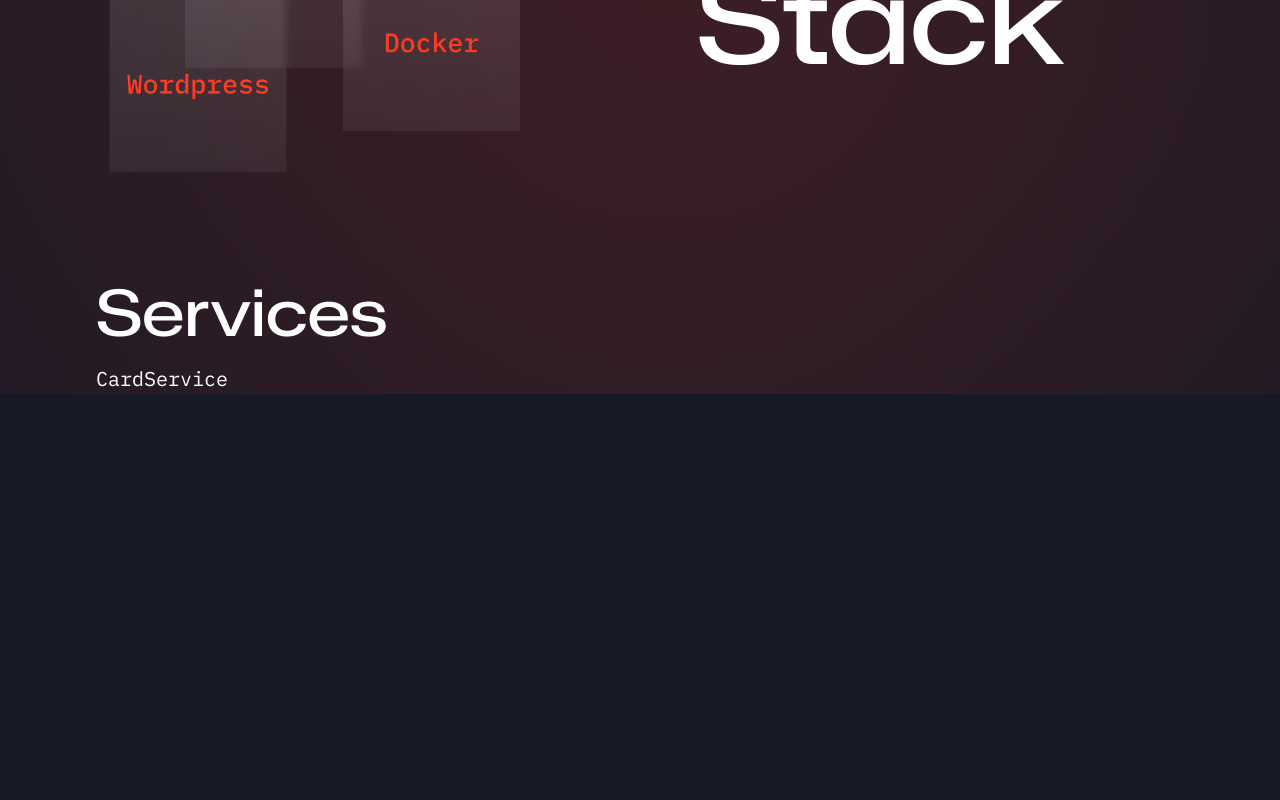
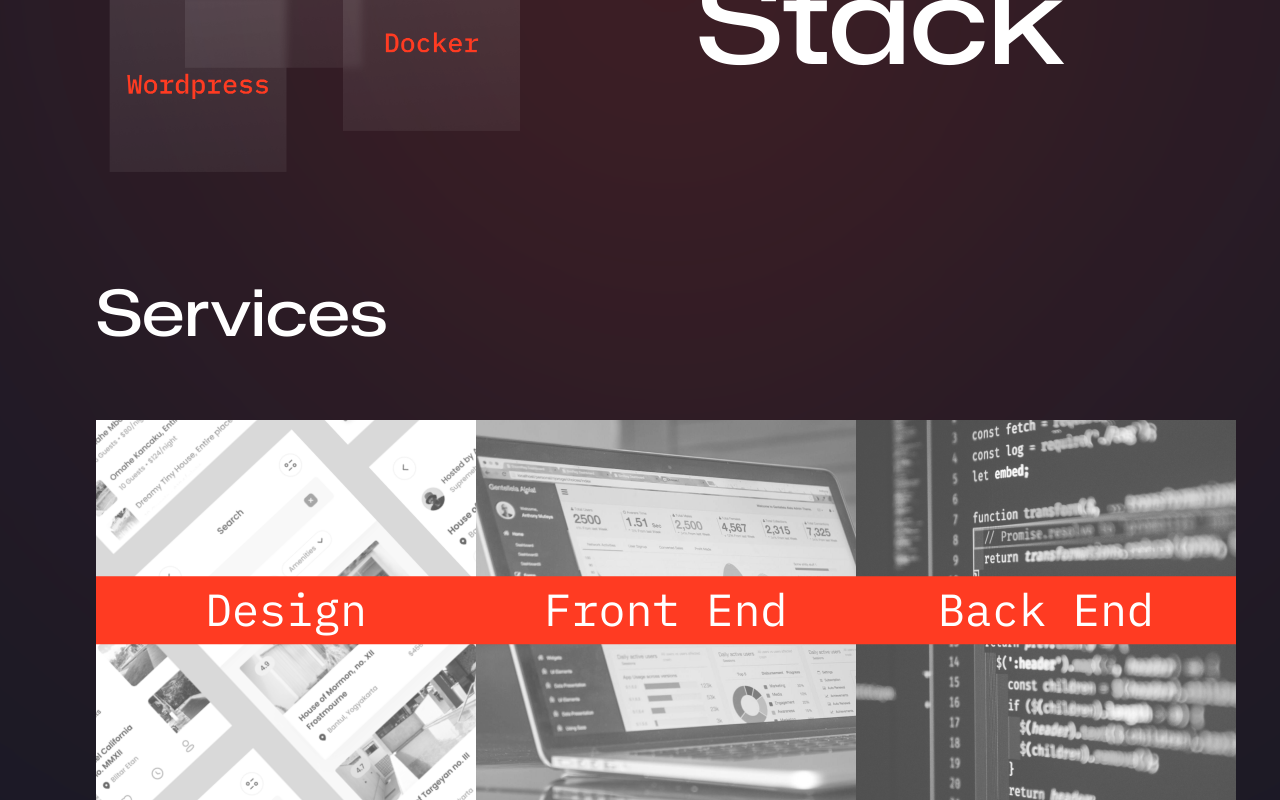
Before and after one commit to davadaviar/digiskuy, a React (Vite) app: page / in a window 1280 px wide. Shown: the part 1983-2783 px from the top of the page. Before the commit the page ends 2377 px from the top, so only its background shows below. Built offline with nearby package versions, Linux system fonts and the light colour scheme.

Commit message:
Finish services

```diff
--- a/src/components/CardService.jsx
+++ b/src/components/CardService.jsx
@@ -1,9 +1,14 @@
 import React from 'react'
+import OurServices from '../sections/OurServices'
+import { services } from '../constants'
 
-const CardService = () => {
+const CardService = ({ img, title, altText }) => {
   return (
-    <div className=''>
-      CardService
+    <div className='w-[380px] h-[380px]'>
+      <div className='hover-box relative hover:cursor-pointer hover:scale-110 hover:opacity-70 transition-all ease-in-out'>
+        <h2 className='text-[45px] absolute z-10 top-1/2 left-1/2 -translate-x-1/2 -translate-y-1/2 bg-primary w-full text-center'>{title}</h2>
+        <img className='relative' src={img} alt={altText} />
+      </div>
     </div>
   )
 }
--- a/src/constants/index.js
+++ b/src/constants/index.js
@@ -26,14 +26,17 @@ export const services = [
     {
         title: 'Design',
         img: `${design}`,
+        altText: 'Design'
     },
     {
         title: 'Front End',
         img: `${frontEnd}`,
+        altText: 'Front End'
     },
     {
         title: 'Back End',
         img: `${backEnd}`,
+        altText: 'Back End'
     }
 ];
 
--- a/src/sections/OurServices.jsx
+++ b/src/sections/OurServices.jsx
@@ -1,12 +1,20 @@
-import React from 'react'
-import CardService from '../components/CardService'
+import React from 'react';
+import CardService from '../components/CardService';
+import { services } from '../constants';
+import Tilt from 'react-parallax-tilt';
 
 const OurServices = () => {
   return (
     <div className='our-services mt-24 px-24'>
         <h2 className='font-heading text-[64px]'>Services</h2>
-        <div className='service-cards flex flex-1 justify-between'>
-            <CardService />
+        <div className='service-cards mt-14 flex flex-1 justify-between'>
+            {
+                services.map((service) => (
+                    <Tilt>
+                        <CardService title={service.title} img={service.img} altText={service.altText}/>
+                    </Tilt>
+                ))
+            }
         </div>
     </div>
   )
```
